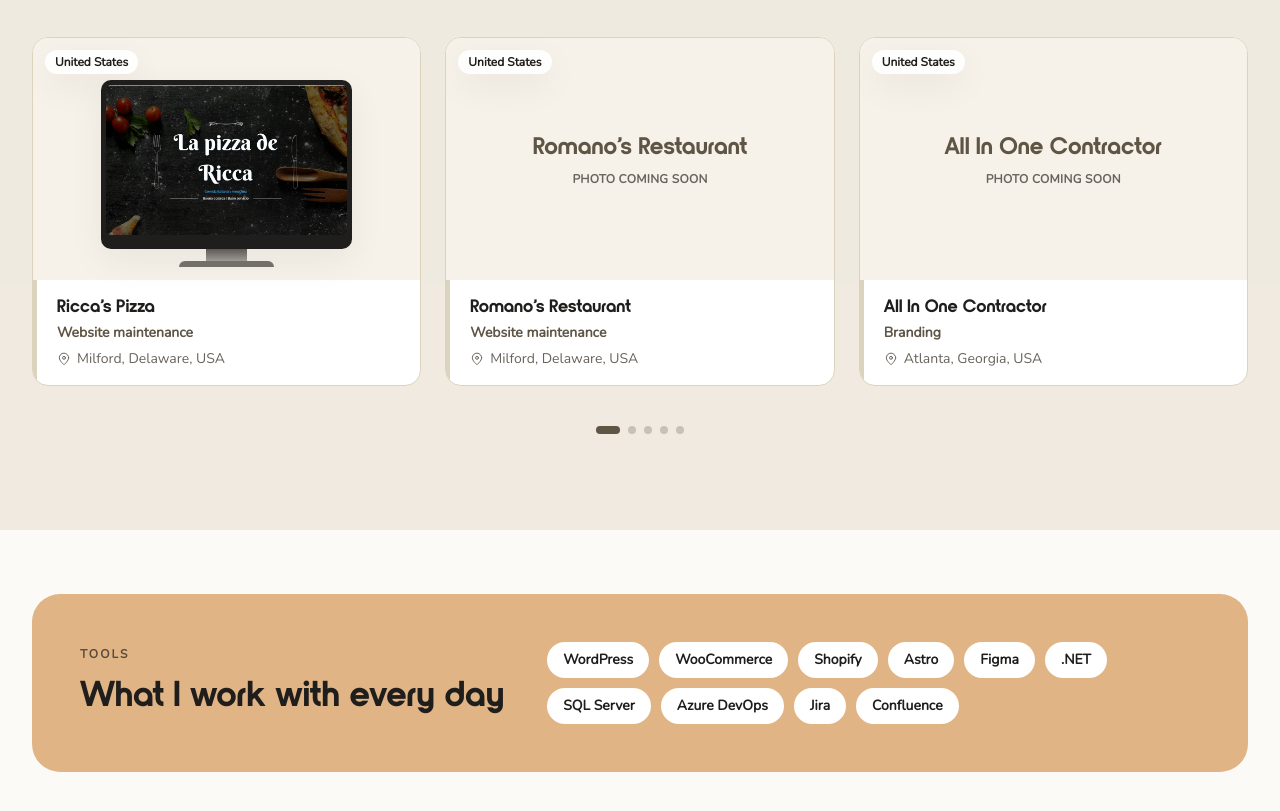
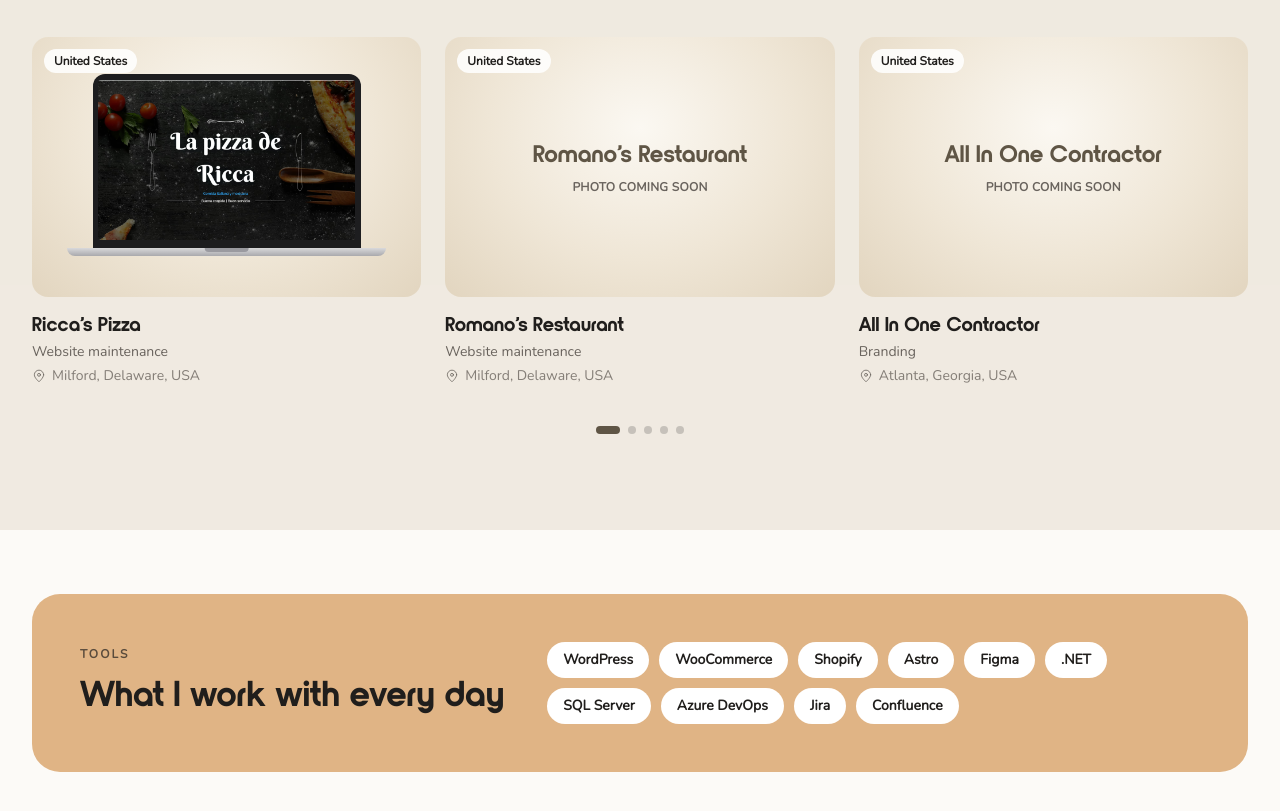
Before and after one commit to jhossuarodriguez/mariela-managero, an Astro site: page /en in a window 1280 px wide. Shown: the part 2510-3321 px from the top of the page. Built offline with nearby package versions, Linux system fonts and the light colour scheme; Astro itself is replaced by a stand-in of ours.

Commit message:
Proyectos: tarjetas con imagen a sangre y laptop, texto debajo
Estilo de la referencia de Mariela, con la paleta arena del sitio.

Co-Authored-By: Claude Opus 5.5 <noreply@anthropic.com>
Claude-Session: https://claude.ai/code/session_017syk9fKVHDnDbgMev8LqRg

```diff
--- a/src/components/sections/Projects.astro
+++ b/src/components/sections/Projects.astro
@@ -39,39 +39,43 @@ const arrowClass =
 		>
 			{projects.map((project) => (
 				<li class="w-[85%] shrink-0 snap-start sm:w-[calc((100%-1.5rem)/2)] lg:w-[calc((100%-3rem)/3)]">
-					<article class="h-full overflow-hidden rounded-2xl border border-brand-sand bg-white">
-						<div class="relative">
+					<article class="group h-full">
+						<div class="relative overflow-hidden rounded-2xl bg-[radial-gradient(ellipse_at_50%_35%,#fbf8f2_0%,#efe6d6_55%,#e2d5bf_100%)]">
 							{project.image ? (
-								<div class="flex aspect-[16/10] flex-col items-center justify-center bg-cream-100 px-6 pt-9 pb-2">
-									{/* Marco de computadora: pantalla, cuello y base */}
-									<div class="w-[74%] rounded-[10px] bg-charcoal p-[5px] pb-[14px] shadow-soft">
+								<div class="flex aspect-[3/2] flex-col items-center justify-center px-[9%] pt-[6%] pb-[7%]">
+									{/* Laptop: pantalla con bisel y base */}
+									<div class="w-[84%] rounded-t-[12px] bg-[#1d1d1f] p-[1.8%] pb-[2.4%] transition-transform duration-500 group-hover:-translate-y-1">
 										<img
 											src={project.image}
 											alt={project.title}
-											class="aspect-[16/10] w-full rounded-[5px] object-cover object-center"
+											class="aspect-[16/10] w-full rounded-[3px] object-cover object-center"
 											loading="lazy"
 											decoding="async"
 										/>
 									</div>
-									<div class="h-3 w-[12%] bg-gradient-to-b from-charcoal/70 to-charcoal/40" aria-hidden="true"></div>
-									<div class="h-1.5 w-[28%] rounded-t-md bg-charcoal/60" aria-hidden="true"></div>
+									<div class="relative h-[3.2%] min-h-2 w-full rounded-b-[14px] bg-gradient-to-b from-[#d9d9db] to-[#a9a9ad] shadow-[0_14px_22px_-8px_rgba(40,30,20,0.45)]" aria-hidden="true">
+										<span class="absolute top-0 left-1/2 h-1/2 w-[14%] -translate-x-1/2 rounded-b-md bg-[#9a9aa0]"></span>
+									</div>
 								</div>
 							) : (
-								<div class="flex aspect-[16/10] flex-col items-center justify-center gap-2 bg-cream-100 px-4 text-center">
+								<div class="flex aspect-[3/2] flex-col items-center justify-center gap-2 px-4 text-center">
 									<span class="font-heading text-2xl font-bold text-brand-ink">{project.title}</span>
 									<span class="text-xs font-semibold tracking-wide text-muted uppercase">{copy.pending}</span>
 								</div>
 							)}
-							<span class="absolute top-3 left-3 rounded-full bg-white/90 px-2.5 py-1 text-xs font-semibold text-charcoal shadow-soft">
+							<span class="absolute top-3 left-3 rounded-full bg-white/85 px-2.5 py-1 text-xs font-semibold text-charcoal backdrop-blur-sm">
 								{copy.countries[project.country]}
 							</span>
+							{project.url && (
+								<a href={project.url} target="_blank" rel="noopener" class="absolute inset-0" aria-label={project.title} tabindex="-1"></a>
+							)}
 						</div>
-						<div class="border-l-4 border-brand-primary px-5 py-4">
-							<h3 class="font-heading text-lg leading-tight font-bold text-charcoal">
+						<div class="mt-4">
+							<h3 class="font-heading text-xl leading-tight font-bold text-charcoal">
 								{project.url ? <a href={project.url} target="_blank" rel="noopener" class="hover:text-brand-ink">{project.title}</a> : project.title}
 							</h3>
-							<p class="mt-1 text-sm font-semibold text-brand-ink">{project.category}</p>
-							<p class="mt-1.5 flex items-center gap-1.5 text-sm text-muted">
+							<p class="mt-1 text-sm text-muted">{project.category}</p>
+							<p class="mt-1 flex items-center gap-1.5 text-sm text-muted/80">
 								<MapPin class="size-3.5 shrink-0" aria-hidden="true" />
 								{project.location}
 							</p>
```
